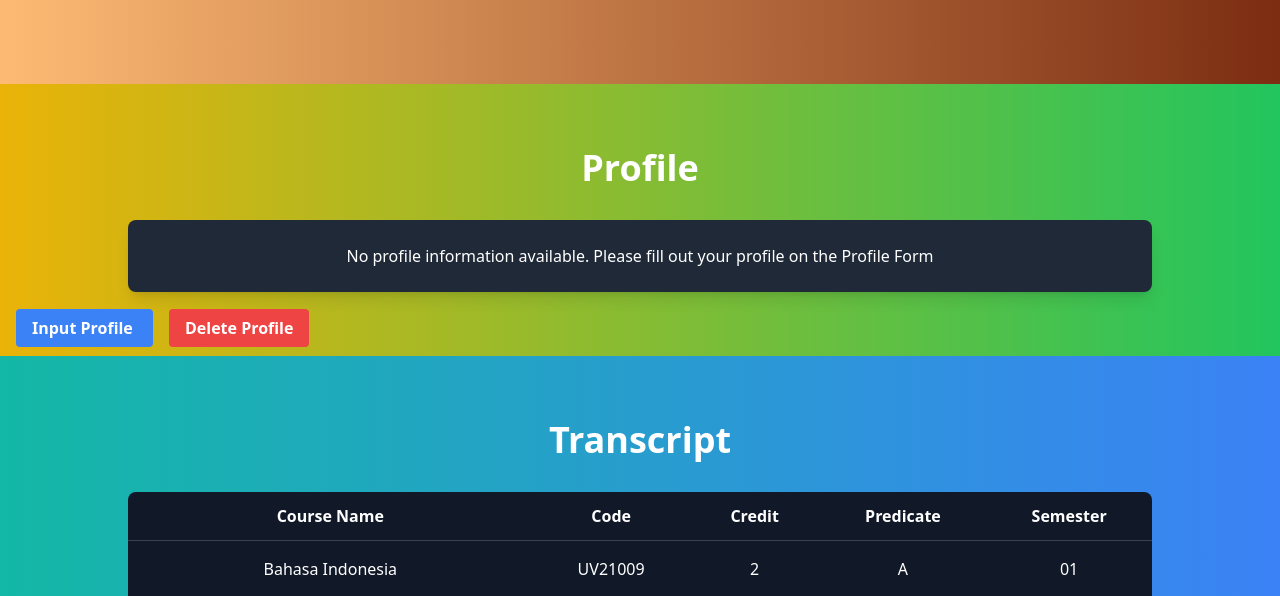
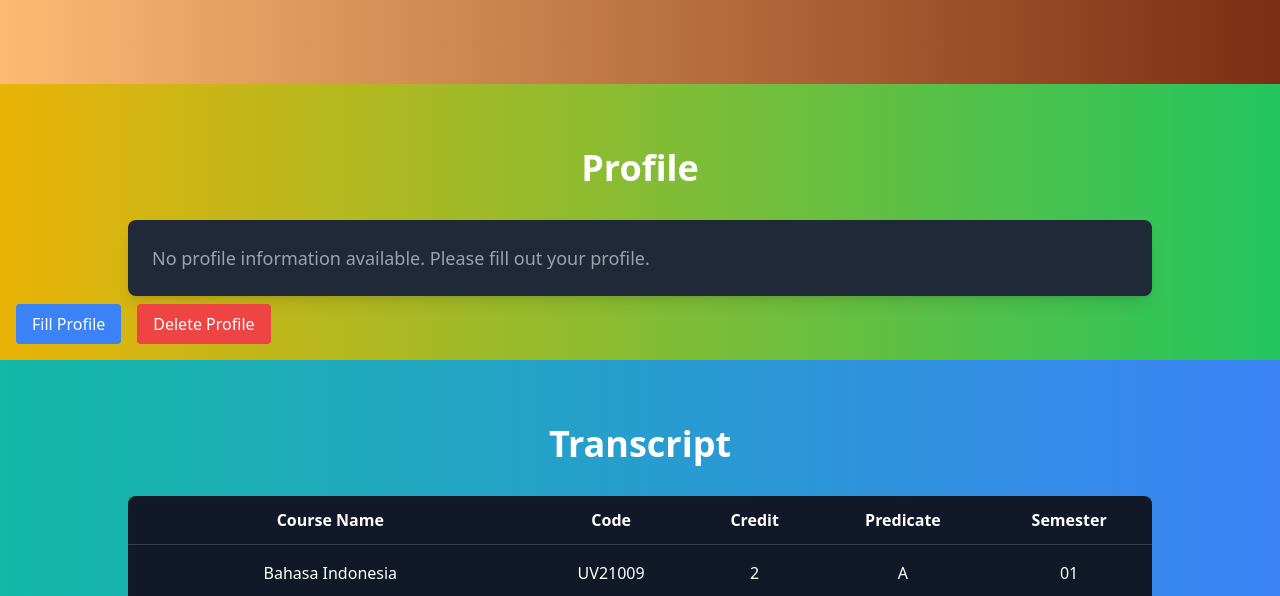
Before and after one commit to sandynicholas3069/PortfolioSandy, a CodeIgniter app: page /PortfolioSandy/ in a window 1280 px wide. Shown: the part 716-1312 px from the top of the page. Run offline with CodeIgniter, Linux system fonts and the light colour scheme; some libraries are stand-ins or nearby versions.

Commit message:
Fixing Error Part 5

```diff
--- a/application/views/portfolioview.php
+++ b/application/views/portfolioview.php
@@ -70,37 +70,37 @@
     </section>
 
     <!-- Profile Section -->
-    <section id="profile" class="py-16 bg-gradient-to-r from-yellow-500 to-green-500 text-center fade-in-up relative">
+    <section id="profile" class="py-16 bg-gradient-to-r from-yellow-500 to-green-500 fade-in-up relative">
         <div class="container mx-auto max-w-screen-lg">
             <h2 class="text-4xl font-bold text-center text-white mb-8">Profile</h2>
             <div class="bg-gray-800 rounded-lg p-6 shadow-lg transition duration-300 hover:scale-105 hover:bg-gray-700 relative">
                 <?php if (!empty($profile_data)): ?>
-                    <ul>
-                        <li><strong>Name:</strong> <?= htmlspecialchars($profile_data ['name']); ?></li>
-                        <li><strong>Place and Date of Birth:</strong> <?= htmlspecialchars($profile_data ['birth']); ?></li>
-                        <li><strong>Gender:</strong> <?= htmlspecialchars($profile_data ['gender']); ?></li>
-                        <li><strong>Religion:</strong> <?= htmlspecialchars($profile_data ['religion']); ?></li>
-                        <li><strong>Blood Type:</strong> <?= htmlspecialchars($profile_data ['blood_type']); ?></li>
-                        <li><strong>Height:</strong> <?= htmlspecialchars($profile_data ['height']); ?></li>
-                        <li><strong>Weight:</strong> <?= htmlspecialchars($profile_data ['weight']); ?></li>
-                        <li><strong>Martial Status:</strong> <?= htmlspecialchars($profile_data ['martial_status']); ?></li>
-                        <li><strong>Nationality:</strong> <?= htmlspecialchars($profile_data ['nationality']); ?></li>
-                        <li><strong>Hobby:</strong> <?= htmlspecialchars($profile_data ['hobby']); ?></li>
-                        <li><strong>NPM:</strong> <?= htmlspecialchars($profile_data ['npm']); ?></li>
-                        <li><strong>Major:</strong> <?= htmlspecialchars($profile_data ['major']); ?></li>
-                        <li><strong>Faculty:</strong> <?= htmlspecialchars($profile_data ['faculty']); ?></li>
+                    <ul class="list-disc ml-6 text-gray-300 space-y-2">
+                        <li><strong>Name:</strong> <?= htmlspecialchars($profile_data['name']); ?></li>
+                        <li><strong>Place and Date of Birth:</strong> <?= htmlspecialchars($profile_data['birth']); ?></li>
+                        <li><strong>Gender:</strong> <?= htmlspecialchars($profile_data['gender']); ?></li>
+                        <li><strong>Religion:</strong> <?= htmlspecialchars($profile_data['religion']); ?></li>
+                        <li><strong>Blood Type:</strong> <?= htmlspecialchars($profile_data['blood_type']); ?></li>
+                        <li><strong>Height:</strong> <?= htmlspecialchars($profile_data['height']); ?> cm</li>
+                        <li><strong>Weight:</strong> <?= htmlspecialchars($profile_data['weight']); ?> kg</li>
+                        <li><strong>Marital Status:</strong> <?= htmlspecialchars($profile_data['marital_status']); ?></li>
+                        <li><strong>Nationality:</strong> <?= htmlspecialchars($profile_data['nationality']); ?></li>
+                        <li><strong>Hobby:</strong> <?= htmlspecialchars($profile_data['hobby']); ?></li>
+                        <li><strong>NPM:</strong> <?= htmlspecialchars($profile_data['npm']); ?></li>
+                        <li><strong>Major:</strong> <?= htmlspecialchars($profile_data['major']); ?></li>
+                        <li><strong>Faculty:</strong> <?= htmlspecialchars($profile_data['faculty']); ?></li>
                     </ul>
-                    <?php else: ?>
-                        <p>No profile information available. Please fill out your profile on the Profile Form</p>
-                    <?php endif; ?>
+                <?php else: ?>
+                    <p class="text-gray-400 text-lg">No profile information available. Please fill out your profile.</p>
+                <?php endif; ?>
             </div>
 
             <!-- Button Container -->
-            <div class="absolute bottom-4 left-4 space-x-4">
-                <a href="<?= base_url('portfolio/formProfile')?>" class="bg-blue-500 text-white font-bold py-2 px-4 rounded hover:bg-blue-600 transition duration-300">
-                    Input Profile
+            <div class="absolute bottom-4 left-4 flex space-x-4">
+                <a href="<?= base_url('portfolio/formProfile'); ?>" class="bg-blue-500 text-white py-2 px-4 rounded hover:bg-blue-600 transition duration-300">
+                    Fill Profile
                 </a>
-                <a href="<?= base_url('portfolio/deleteProfile') ?>" class="bg-red-500 text-white font-bold py-2 px-4 rounded hover:bg-red-600 transition duration-300">
+                <a href="<?= base_url('portfolio/deleteProfile'); ?>" class="bg-red-500 text-white py-2 px-4 rounded hover:bg-red-600 transition duration-300">
                     Delete Profile
                 </a>
             </div>
```
